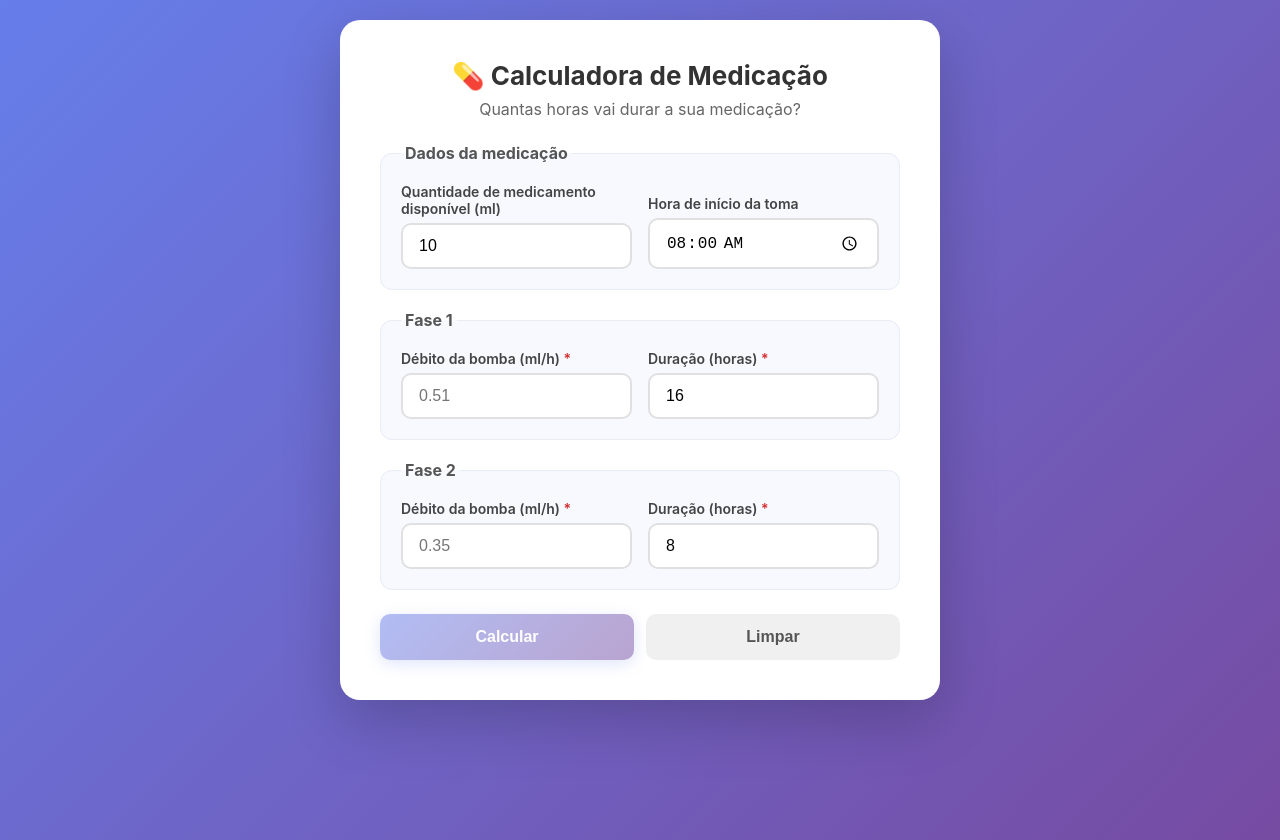
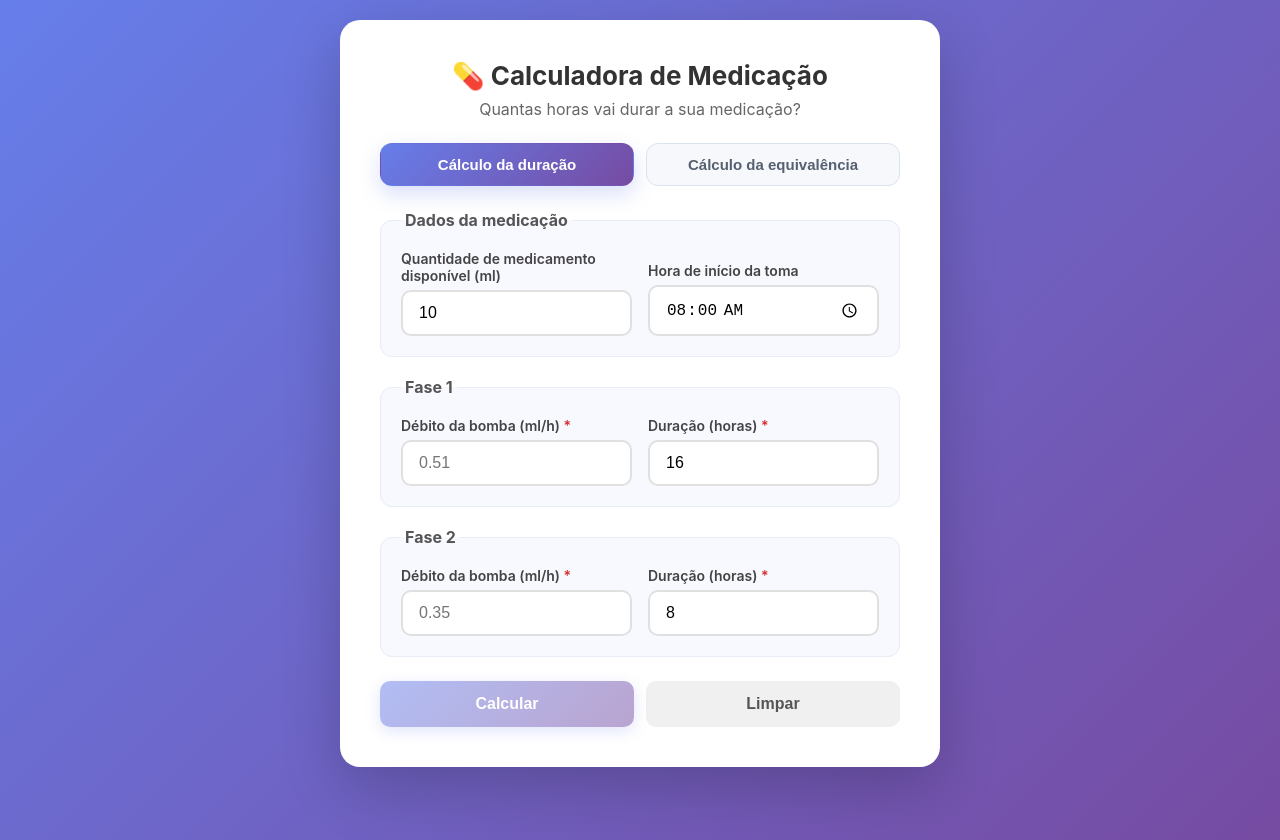
Before and after one commit to madrigaltercena/medication-dose-calculator, a React (Vite) app: page / in a window 1280 px wide. Built offline with nearby package versions, Linux system fonts and the light colour scheme.

Commit message:
Add equivalence calculator tab

```diff
--- a/src/App.css
+++ b/src/App.css
@@ -43,6 +43,39 @@ h1 {
   color: #666;
   text-align: center;
   font-size: 16px;
+}
+
+.tabs {
+  display: flex;
+  gap: 12px;
+  margin-bottom: 24px;
+}
+
+.tab-button {
+  flex: 1;
+  padding: 12px 16px;
+  border: 1px solid #dbe3f0;
+  border-radius: 12px;
+  background: #f6f8fc;
+  color: #556070;
+  font-size: 15px;
+  font-weight: 700;
+  box-shadow: none;
+}
+
+.tab-button:hover {
+  background: #eef2fb;
+}
+
+.tab-button.active {
+  background: linear-gradient(135deg, #667eea 0%, #764ba2 100%);
+  color: white;
+  border-color: transparent;
+  box-shadow: 0 8px 20px rgba(102, 126, 234, 0.25);
+}
+
+.tab-panel {
+  width: 100%;
 }
 
 .phase {
@@ -120,6 +153,14 @@ button:disabled {
     padding: 24px;
   }
 
+  .tabs {
+    flex-direction: column;
+  }
+
+  .tab-button {
+    width: 100%;
+  }
+
   .phase-inputs {
     flex-direction: column;
     gap: 0;
--- a/src/App.jsx
+++ b/src/App.jsx
@@ -1,6 +1,9 @@
+import { useState } from 'react'
 import { useMedicationCalculation } from './hooks/useMedicationCalculation'
+import { useEquivalenceCalculation } from './hooks/useEquivalenceCalculation'
 import { FormInput } from './components/FormInput'
 import { CalculationResults } from './components/CalculationResults'
+import { EquivalenceResults } from './components/EquivalenceResults'
 import './App.css'
 
 function PhaseSection({ title, children }) {
@@ -12,22 +15,14 @@ function PhaseSection({ title, children }) {
   )
 }
 
-function App() {
-  const { inputs, setters, validation, result, reset } = useMedicationCalculation()
-
+function DurationCalculator({ inputs, setters, validation, result, reset }) {
   const handleSubmit = (e) => {
     e.preventDefault()
   }
 
   return (
-    <div className="app">
-      <main className="container" role="main">
-        <header>
-          <h1>💊 Calculadora de Medicação</h1>
-          <p className="subtitle">Quantas horas vai durar a sua medicação?</p>
-        </header>
-
-        <form onSubmit={handleSubmit} noValidate aria-label="Formulário de cálculo de medicação">
+    <>
+      <form onSubmit={handleSubmit} noValidate aria-label="Formulário de cálculo da duração">
         <PhaseSection title="Dados da medicação">
           <div className="phase-inputs">
             <FormInput
@@ -124,6 +119,135 @@ function App() {
       </form>
 
       <CalculationResults result={result} />
+    </>
+  )
+}
+
+function EquivalenceCalculator({ inputs, setters, validation, result, reset }) {
+  const handleSubmit = (e) => {
+    e.preventDefault()
+  }
+
+  return (
+    <>
+      <form onSubmit={handleSubmit} noValidate aria-label="Formulário de cálculo da equivalência">
+        <PhaseSection title="Dados do cálculo">
+          <div className="phase-inputs">
+            <FormInput
+              id="equivalentesDaLevodopa"
+              label="Equivalentes da levodopa"
+              type="number"
+              step="0.01"
+              min="0"
+              value={inputs.equivalentesDaLevodopa}
+              onChange={setters.setEquivalentesDaLevodopa}
+              placeholder="2000"
+              error={validation.errors.equivalentesDaLevodopa}
+              required
+            />
+            <FormInput
+              id="horasAcordado"
+              label="Horas acordado"
+              type="number"
+              step="0.01"
+              min="0"
+              value={inputs.horasAcordado}
+              onChange={setters.setHorasAcordado}
+              placeholder="16"
+              error={validation.errors.horasAcordado}
+              required
+            />
+          </div>
+        </PhaseSection>
+
+        <div className="buttons">
+          <button
+            type="submit"
+            className="btn-primary"
+            disabled={!validation.isValid}
+            aria-disabled={!validation.isValid}
+          >
+            Calcular
+          </button>
+          <button type="button" className="btn-secondary" onClick={reset}>
+            Limpar
+          </button>
+        </div>
+      </form>
+
+      <EquivalenceResults result={result} />
+    </>
+  )
+}
+
+function App() {
+  const [activeTab, setActiveTab] = useState('duration')
+  const durationCalculator = useMedicationCalculation()
+  const equivalenceCalculator = useEquivalenceCalculation()
+
+  const tabContent = {
+    duration: {
+      label: 'Cálculo da duração',
+      subtitle: 'Quantas horas vai durar a sua medicação?',
+    },
+    equivalence: {
+      label: 'Cálculo da equivalência',
+      subtitle: 'Calcule a equivalência final em ml/h.',
+    },
+  }
+
+  return (
+    <div className="app">
+      <main className="container" role="main">
+        <header>
+          <h1>💊 Calculadora de Medicação</h1>
+          <p className="subtitle">{tabContent[activeTab].subtitle}</p>
+        </header>
+
+        <div className="tabs" role="tablist" aria-label="Tipos de cálculo">
+          <button
+            type="button"
+            role="tab"
+            id="tab-duration"
+            aria-selected={activeTab === 'duration'}
+            aria-controls="panel-duration"
+            className={`tab-button ${activeTab === 'duration' ? 'active' : ''}`}
+            onClick={() => setActiveTab('duration')}
+          >
+            {tabContent.duration.label}
+          </button>
+          <button
+            type="button"
+            role="tab"
+            id="tab-equivalence"
+            aria-selected={activeTab === 'equivalence'}
+            aria-controls="panel-equivalence"
+            className={`tab-button ${activeTab === 'equivalence' ? 'active' : ''}`}
+            onClick={() => setActiveTab('equivalence')}
+          >
+            {tabContent.equivalence.label}
+          </button>
+        </div>
+
+        {activeTab === 'duration' ? (
+          <section
+            id="panel-duration"
+            role="tabpanel"
+            aria-labelledby="tab-duration"
+            className="tab-panel"
+          >
+            <DurationCalculator {...durationCalculator} />
+          </section>
+        ) : (
+          <section
+            id="panel-equivalence"
+            role="tabpanel"
+            aria-labelledby="tab-equivalence"
+            className="tab-panel"
+          >
+            <EquivalenceCalculator {...equivalenceCalculator} />
+          </section>
+        )}
       </main>
     </div>
   )
--- /dev/null
+++ b/src/components/EquivalenceResults.jsx
@@ -0,0 +1,18 @@
+import './CalculationResults.css'
+
+export function EquivalenceResults({ result }) {
+  if (!result) return null
+
+  return (
+    <div className="results" role="region" aria-label="Resultado do cálculo da equivalência">
+      <h2>📊 Resultado</h2>
+
+      <div className="result-highlight">
+        <p>A equivalência calculada é</p>
+        <p className="total-hours">
+          <strong>{result.equivalenciaMlPorHora.toFixed(2)} ml/h</strong>
+        </p>
+      </div>
+    </div>
+  )
+}
--- a/src/components/FormInput.jsx
+++ b/src/components/FormInput.jsx
@@ -27,7 +27,13 @@ export function FormInput({
         value={value}
         defaultValue={defaultValue}
         placeholder={placeholder}
-        onChange={(e) => onChange(e.target.value === '' ? '' : parseFloat(e.target.value))}
+        onChange={(e) => {
+          const nextValue = type === 'number'
+            ? (e.target.value === '' ? '' : parseFloat(e.target.value))
+            : e.target.value
+
+          onChange(nextValue)
+        }}
         className={error ? 'input-error' : ''}
         aria-invalid={error ? 'true' : 'false'}
         aria-describedby={error ? `${id}-error` : undefined}
--- /dev/null
+++ b/src/hooks/useEquivalenceCalculation.js
@@ -0,0 +1,63 @@
+import { useMemo, useState } from 'react'
+
+export function useEquivalenceCalculation() {
+  const [equivalentesDaLevodopa, setEquivalentesDaLevodopa] = useState('')
+  const [horasAcordado, setHorasAcordado] = useState('')
+
+  const inputs = { equivalentesDaLevodopa, horasAcordado }
+  const setters = { setEquivalentesDaLevodopa, setHorasAcordado }
+
+  const validation = useMemo(() => {
+    const equivalentes = parseFloat(equivalentesDaLevodopa)
+    const horas = parseFloat(horasAcordado)
+
+    const errors = {}
+
+    if (equivalentesDaLevodopa !== '' && isNaN(equivalentes)) {
+      errors.equivalentesDaLevodopa = 'Valor inválido'
+    }
+
+    if (horasAcordado !== '' && isNaN(horas)) {
+      errors.horasAcordado = 'Valor inválido'
+    }
+
+    if (!isNaN(equivalentes) && equivalentes <= 0) {
+      errors.equivalentesDaLevodopa = 'Deve ser positivo'
+    }
+
+    if (!isNaN(horas) && horas <= 0) {
+      errors.horasAcordado = 'Deve ser positivo'
+    }
+
+    const allFilled = equivalentesDaLevodopa !== '' && horasAcordado !== ''
+
+    const isValid = allFilled &&
+      !isNaN(equivalentes) && equivalentes > 0 &&
+      !isNaN(horas) && horas > 0
+
+    return { errors, isValid }
+  }, [equivalentesDaLevodopa, horasAcordado])
+
+  const result = useMemo(() => {
+    const equivalentes = parseFloat(equivalentesDaLevodopa)
+    const horas = parseFloat(horasAcordado)
+
+    if (isNaN(equivalentes) || isNaN(horas)) return null
+    if (equivalentes <= 0 || horas <= 0) return null
+
+    const equivalenciaMlPorHora = (((equivalentes * 0.92 * 1.41) / 240) / horas)
+
+    return {
+      equivalentes,
+      horas,
+      equivalenciaMlPorHora,
+    }
+  }, [equivalentesDaLevodopa, horasAcordado])
+
+  const reset = () => {
+    setEquivalentesDaLevodopa('')
+    setHorasAcordado('')
+  }
+
+  return { inputs, setters, validation, result, reset }
+}
--- a/src/hooks/useMedicationCalculation.js
+++ b/src/hooks/useMedicationCalculation.js
@@ -93,7 +93,6 @@ export function useMedicationCalculation() {
       (remainingPhase2Hours > 0 ? remainingPhase2Hours : 0)
 
     // Calculate end time
-    const cycleDuration = h1 + h2
     const isOver24Hours = totalHours >= 24
 
     // Parse start time
@@ -131,6 +130,7 @@ export function useMedicationCalculation() {
       totalHours,
       isOver24Hours,
       endTimeStr,
+      endDayOffset,
       endDayStr,
       deficit,
     }
```
Lines whose indentation alone changed are shown as unchanged.
